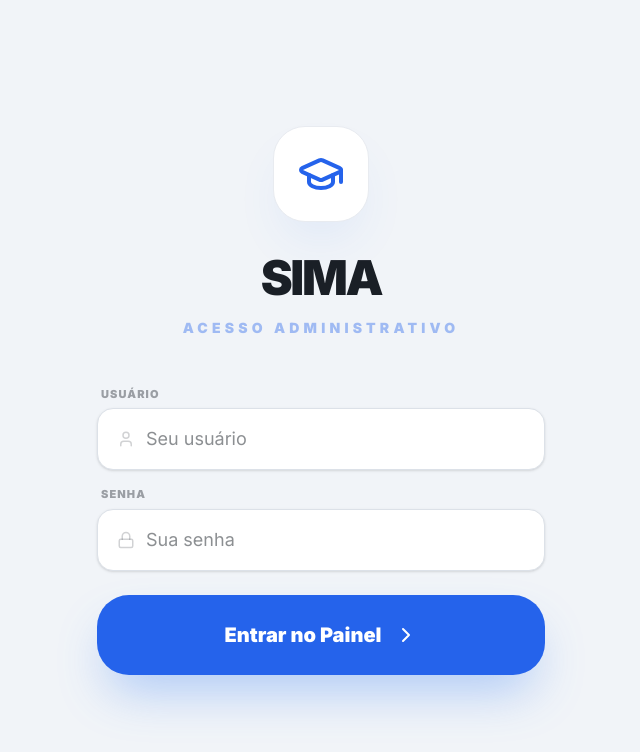
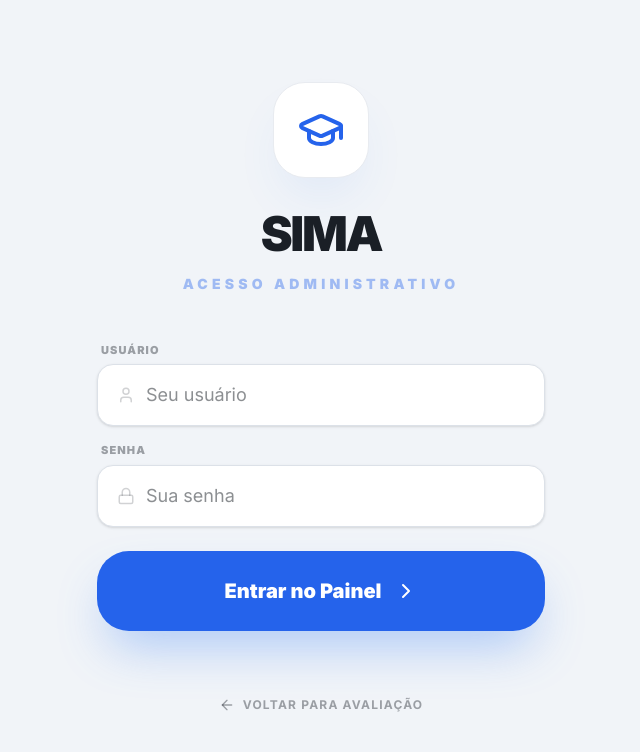
Before and after one commit to roodrigs/SIMA, a Next.js app: page /login in a window 1280 px wide. Shown: the top 752 px of the page, without its empty margins (319-959 px from the left). Built offline with nearby package versions, Linux system fonts and the light colour scheme.

Commit message:
ajuste: adiciona botão de voltar para avaliação na tela de login de admin

```diff
--- a/src/app/login/page.tsx
+++ b/src/app/login/page.tsx
@@ -2,7 +2,8 @@
 
 import { useState } from "react";
 import { useRouter } from "next/navigation";
-import { GraduationCap, Lock, User, ChevronRight, Loader2 } from "lucide-react";
+import Link from "next/link";
+import { GraduationCap, Lock, User, ChevronRight, Loader2, ArrowLeft } from "lucide-react";
 
 export default function LoginPage() {
   const [username, setUsername] = useState("");
@@ -98,6 +99,15 @@ export default function LoginPage() {
             )}
           </button>
         </form>
+
+        <div className="text-center pt-4">
+          <Link
+            href="/"
+            className="inline-flex items-center gap-2 text-surface-900/40 hover:text-primary-600 font-bold text-xs uppercase tracking-widest transition-all"
+          >
+            <ArrowLeft size={16} /> Voltar para Avaliação
+          </Link>
+        </div>
       </div>
     </main>
   );
```
